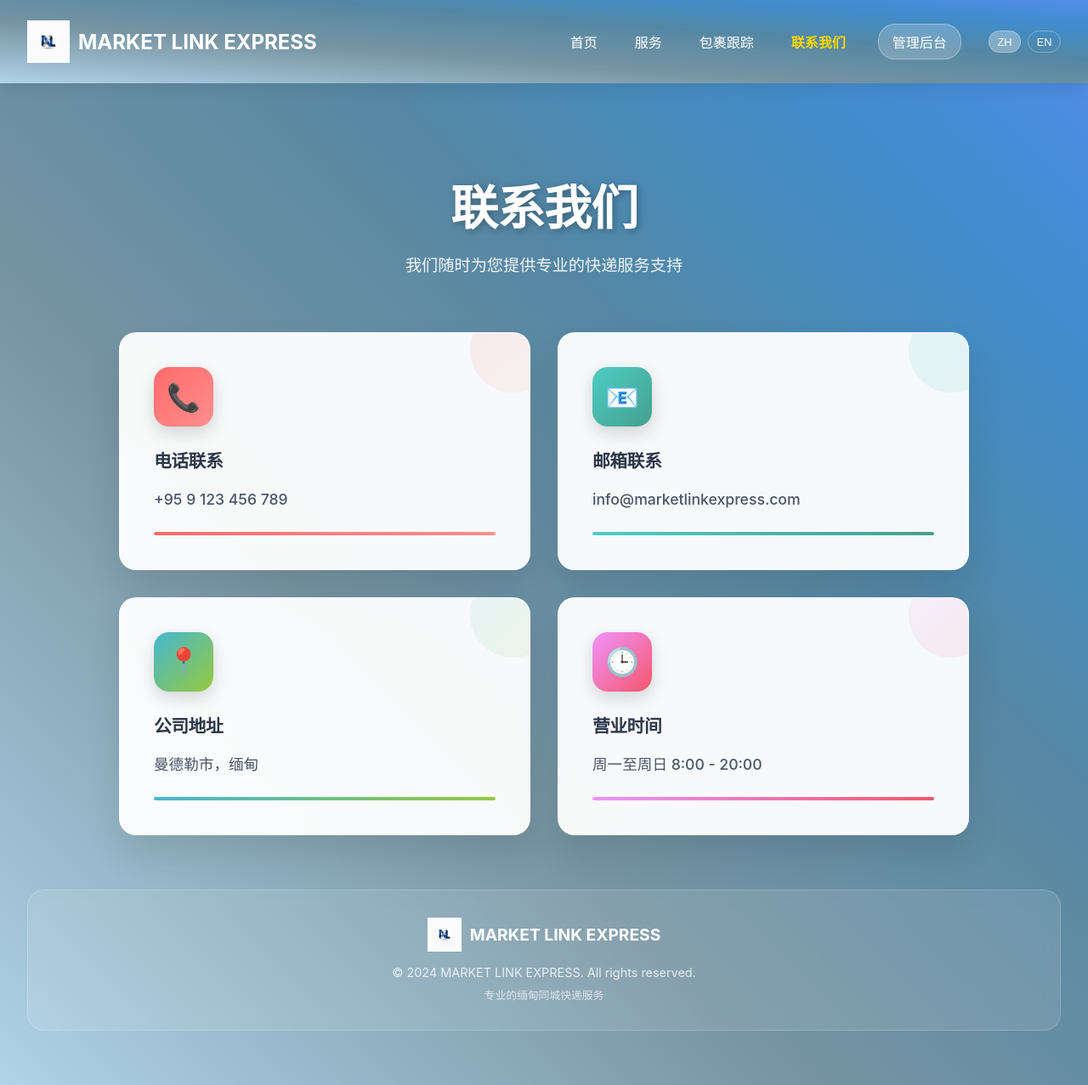
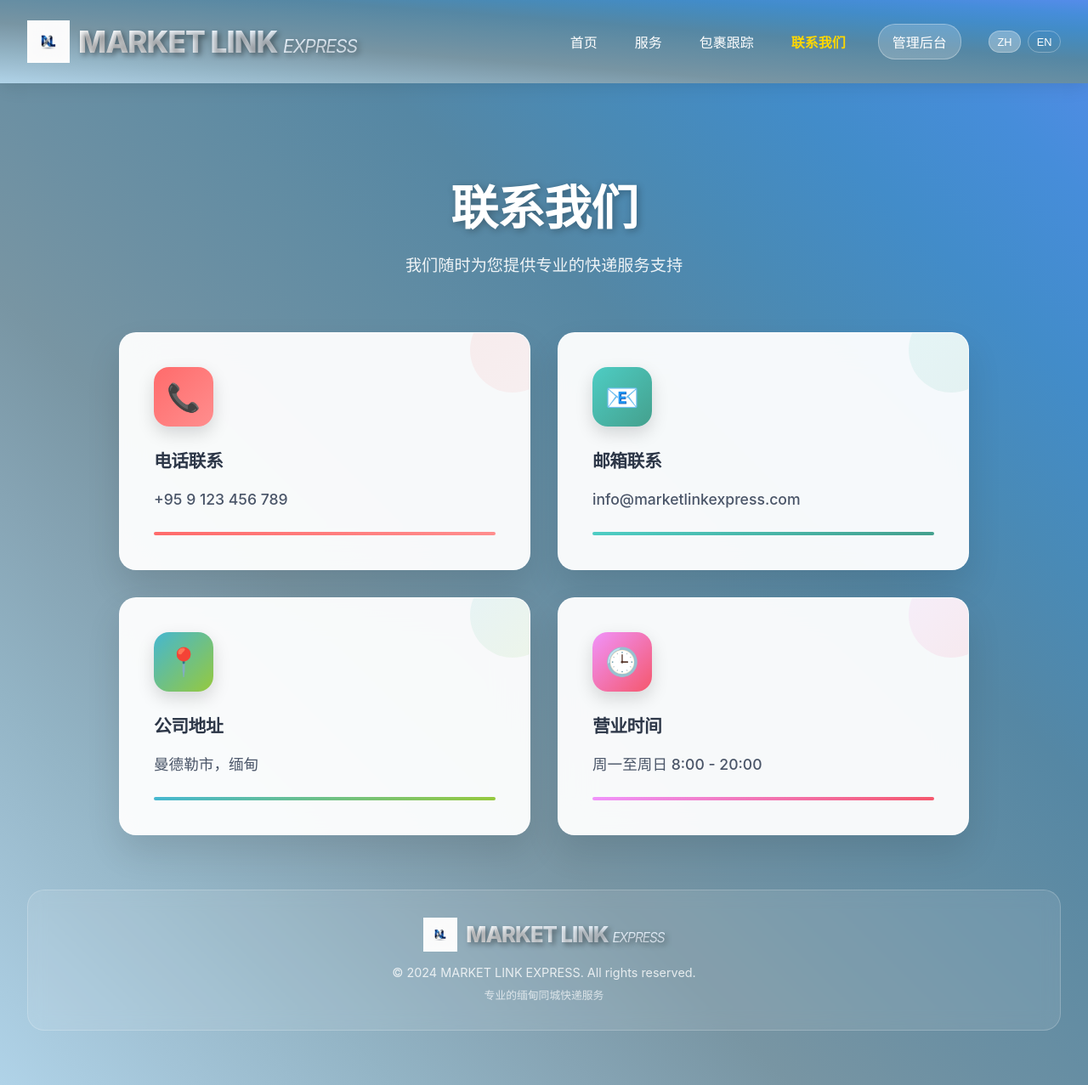
Before and after one commit to huangdelun16-lgtm/ml-express, a React (Create React App) app: page /contact in a window 1280 px wide. Shown: the whole page at 85% size. Built offline with nearby package versions, Linux system fonts and the light colour scheme; the HTML template or start-up script is replaced by a standard one.

Commit message:
Update company name styling across all pages to match homepage header style

```diff
--- a/src/pages/ContactPage.tsx
+++ b/src/pages/ContactPage.tsx
@@ -110,10 +110,18 @@ const ContactPage: React.FC = () => {
           />
           <span style={{
             color: 'white',
-            fontSize: window.innerWidth < 768 ? '1.2rem' : '1.5rem',
-            fontWeight: 'bold'
+            fontSize: window.innerWidth < 768 ? '1.6rem' : '2.2rem',
+            fontWeight: '800',
+            textShadow: '3px 3px 6px rgba(0,0,0,0.4)',
+            background: 'linear-gradient(45deg, #ffffff, #f0f8ff, #e6f3ff)',
+            WebkitBackgroundClip: 'text',
+            WebkitTextFillColor: 'transparent',
+            backgroundClip: 'text',
+            letterSpacing: '-1px',
+            lineHeight: '1.1',
+            whiteSpace: 'nowrap'
           }}>
-            MARKET LINK EXPRESS
+            MARKET LINK <span style={{ fontSize: '0.6em', fontStyle: 'italic', fontWeight: '400' }}>EXPRESS</span>
           </span>
         </div>
 
@@ -379,10 +387,18 @@ const ContactPage: React.FC = () => {
             />
             <span style={{
               color: 'white',
-              fontSize: '1.2rem',
-              fontWeight: 'bold'
+              fontSize: '1.6rem',
+              fontWeight: '800',
+              textShadow: '3px 3px 6px rgba(0,0,0,0.4)',
+              background: 'linear-gradient(45deg, #ffffff, #f0f8ff, #e6f3ff)',
+              WebkitBackgroundClip: 'text',
+              WebkitTextFillColor: 'transparent',
+              backgroundClip: 'text',
+              letterSpacing: '-1px',
+              lineHeight: '1.1',
+              whiteSpace: 'nowrap'
             }}>
-              MARKET LINK EXPRESS
+              MARKET LINK <span style={{ fontSize: '0.6em', fontStyle: 'italic', fontWeight: '400' }}>EXPRESS</span>
             </span>
           </div>
           <p style={{
--- a/src/pages/ServicesPage.tsx
+++ b/src/pages/ServicesPage.tsx
@@ -100,10 +100,18 @@ const ServicesPage: React.FC = () => {
           />
           <span style={{
             color: 'white',
-            fontSize: window.innerWidth < 768 ? '1.2rem' : '1.5rem',
-            fontWeight: 'bold'
+            fontSize: window.innerWidth < 768 ? '1.6rem' : '2.2rem',
+            fontWeight: '800',
+            textShadow: '3px 3px 6px rgba(0,0,0,0.4)',
+            background: 'linear-gradient(45deg, #ffffff, #f0f8ff, #e6f3ff)',
+            WebkitBackgroundClip: 'text',
+            WebkitTextFillColor: 'transparent',
+            backgroundClip: 'text',
+            letterSpacing: '-1px',
+            lineHeight: '1.1',
+            whiteSpace: 'nowrap'
           }}>
-            MARKET LINK EXPRESS
+            MARKET LINK <span style={{ fontSize: '0.6em', fontStyle: 'italic', fontWeight: '400' }}>EXPRESS</span>
           </span>
         </div>
 
--- a/src/pages/TrackingPage.tsx
+++ b/src/pages/TrackingPage.tsx
@@ -125,10 +125,18 @@ const TrackingPage: React.FC = () => {
           />
           <span style={{
             color: 'white',
-            fontSize: window.innerWidth < 768 ? '1.2rem' : '1.5rem',
-            fontWeight: 'bold'
+            fontSize: window.innerWidth < 768 ? '1.6rem' : '2.2rem',
+            fontWeight: '800',
+            textShadow: '3px 3px 6px rgba(0,0,0,0.4)',
+            background: 'linear-gradient(45deg, #ffffff, #f0f8ff, #e6f3ff)',
+            WebkitBackgroundClip: 'text',
+            WebkitTextFillColor: 'transparent',
+            backgroundClip: 'text',
+            letterSpacing: '-1px',
+            lineHeight: '1.1',
+            whiteSpace: 'nowrap'
           }}>
-            MARKET LINK EXPRESS
+            MARKET LINK <span style={{ fontSize: '0.6em', fontStyle: 'italic', fontWeight: '400' }}>EXPRESS</span>
           </span>
         </div>
 
```
